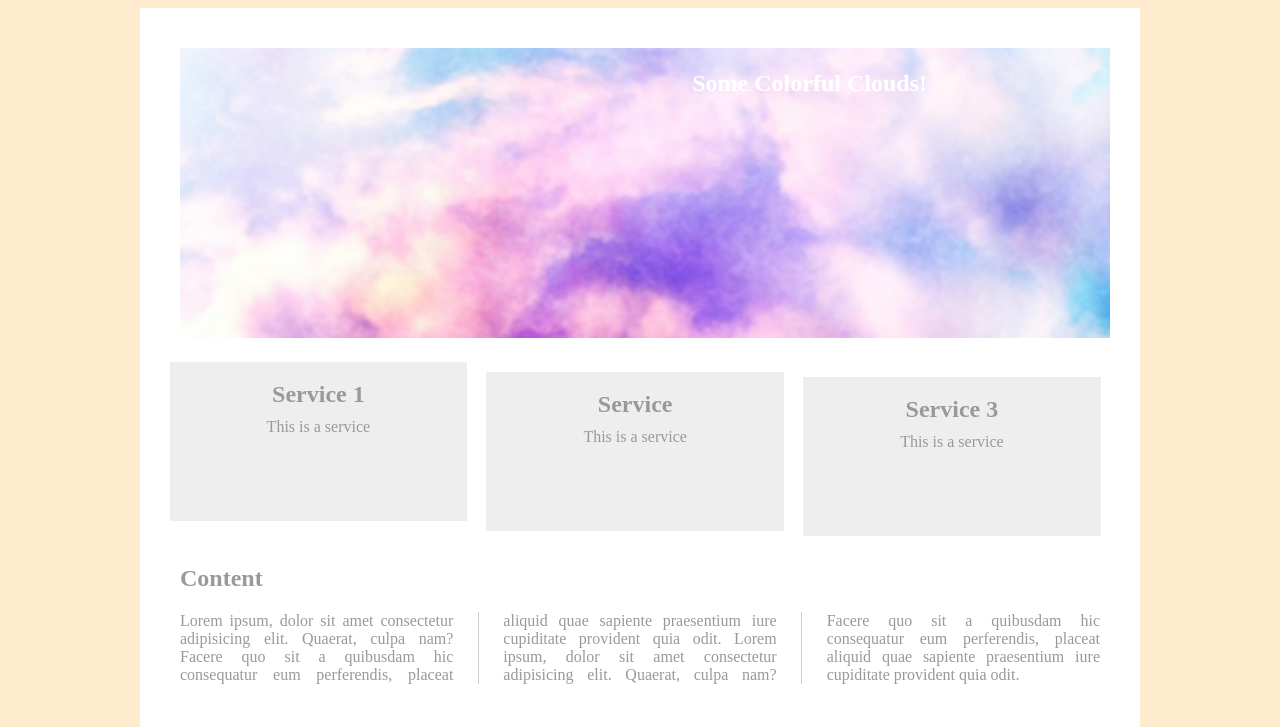
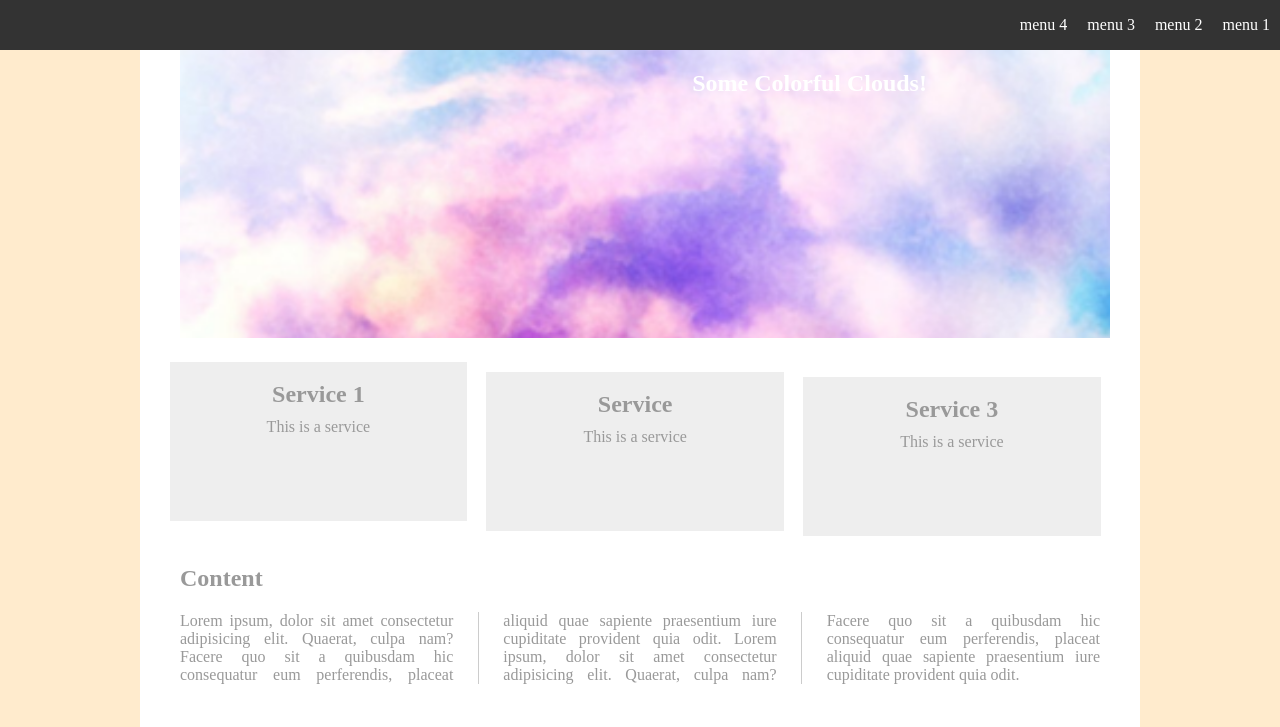
Before and after one commit to BilalAriff/Module2-, a plain HTML site: page index.html in a window 1280 px wide. Shown: the top 727 px of the page. Drawn offline with Linux system fonts and the light colour scheme.

Commit message:
Completed Toturial 10: Fixed Position

```diff
--- a/index.html
+++ b/index.html
@@ -70,6 +70,15 @@
             </aside>
         </div>
 
+        <nav>
+            <ul>
+                <li>menu 1</li>
+                <li>menu 2</li>
+                <li>menu 3</li>
+                <li>menu 4</li>
+            </ul>
+        </nav>
+
     </div>
 
 
--- a/style.css
+++ b/style.css
@@ -109,3 +109,24 @@ column:after {
     text-align: center;
     color: #fff;
 }
+
+nav {
+    background: #333;
+    position: fixed;
+    top: 0;
+    left: 0;
+    width: 100%;
+}
+
+nav li {
+    list-style-type: none;
+    margin: 0 10px;
+    color: #fff;
+    float: right;
+}
+
+nav ul:after {
+    content: "";
+    display: block;
+    clear: both;
+}
```
